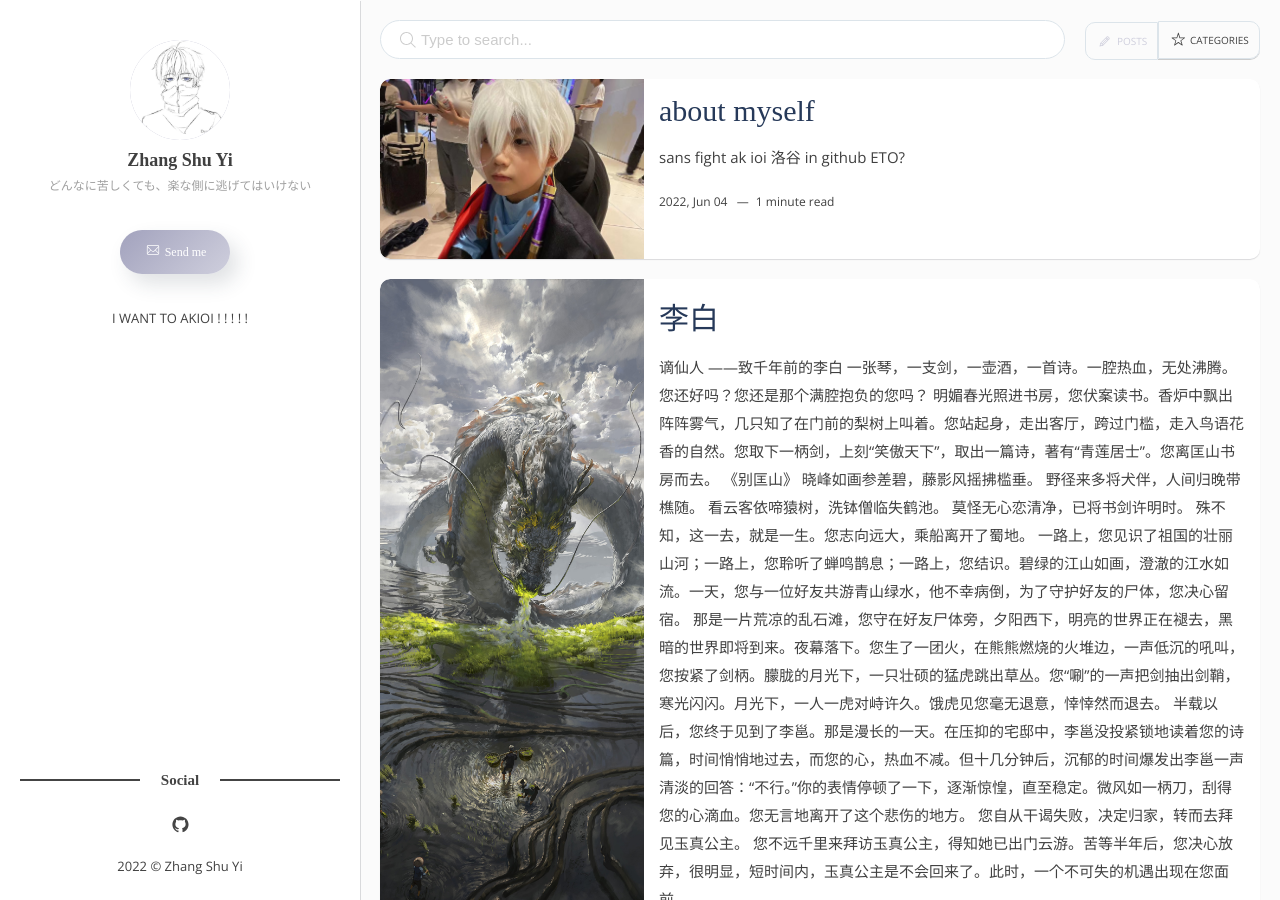
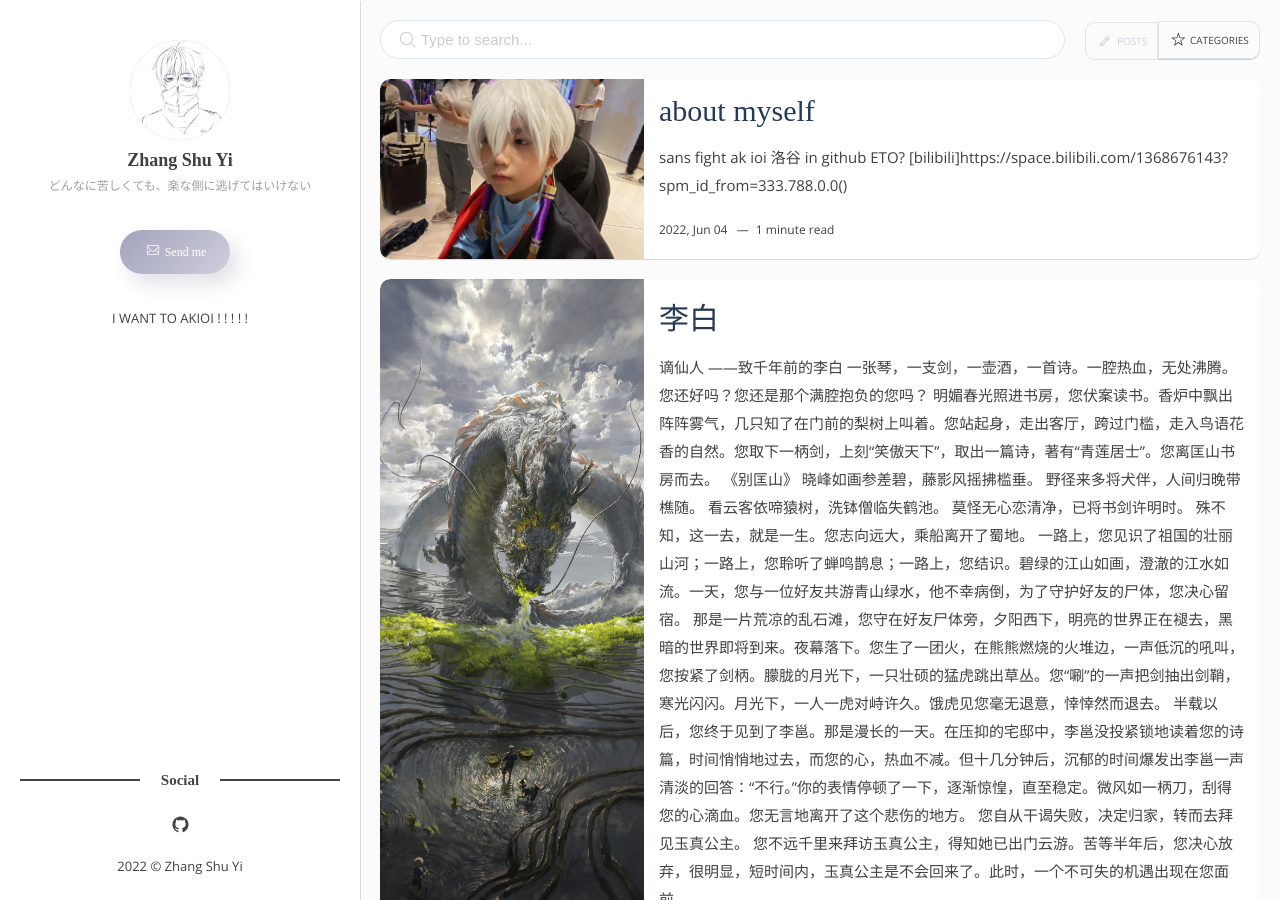
Before and after one commit to zsy816xdsj/zsy816xdsj.github.io, a Jekyll site: the page built from docs/index.html, in a window 1280 px wide and 900 px high. Built offline with Jekyll 4.4.1, drawn with Linux system fonts in a browser that asks for light colours; some web fonts are replaced; the list of posts is cut into pages by our own code.

Commit message:
Update 2022-07-15-myself.markdown

```diff
--- a/docs/_posts/2022-07-15-myself.markdown
+++ b/docs/_posts/2022-07-15-myself.markdown
@@ -11,3 +11,4 @@ categories: books
 # [洛谷](https://www.luogu.com.cn/)
 # [in github](https://github.com/zsy816xdsj)
 # [ETO?](http://www.threebody.com.cn/)
+# [bilibili]https://space.bilibili.com/1368676143?spm_id_from=333.788.0.0()
```
